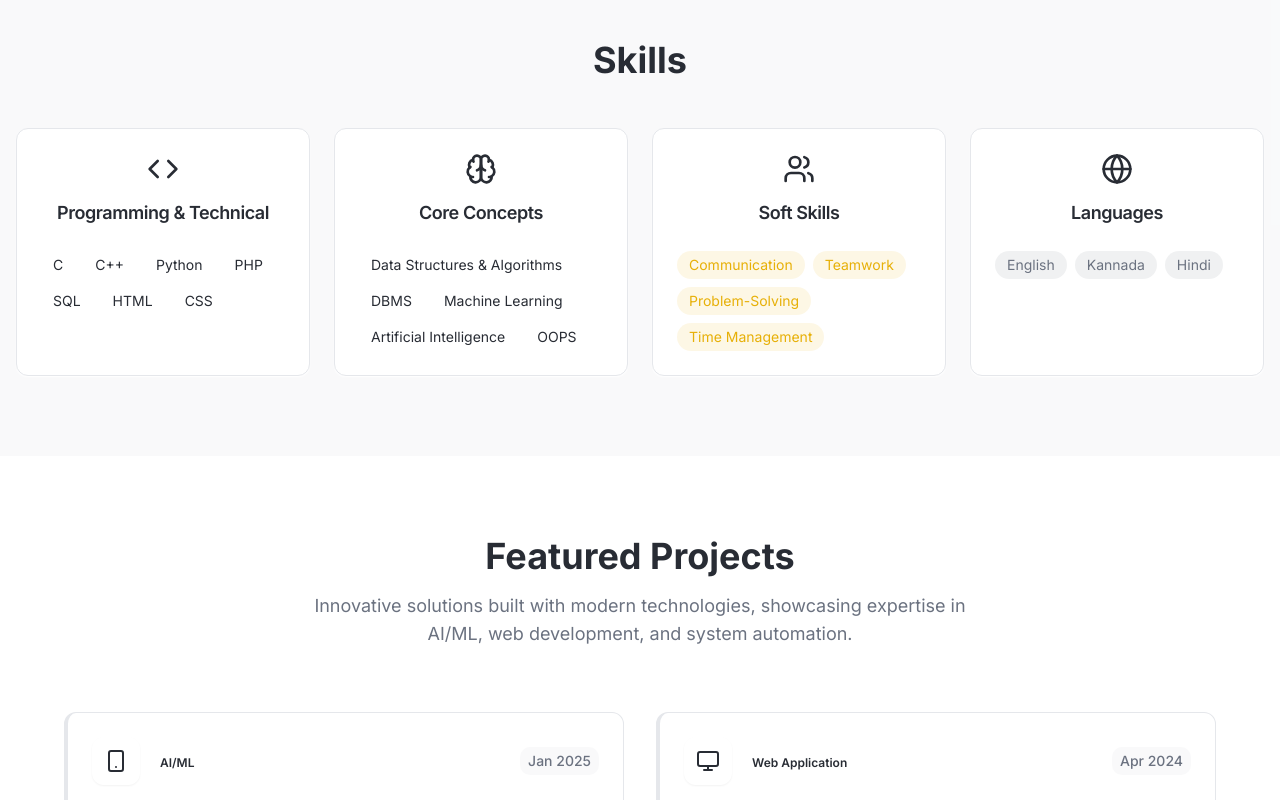
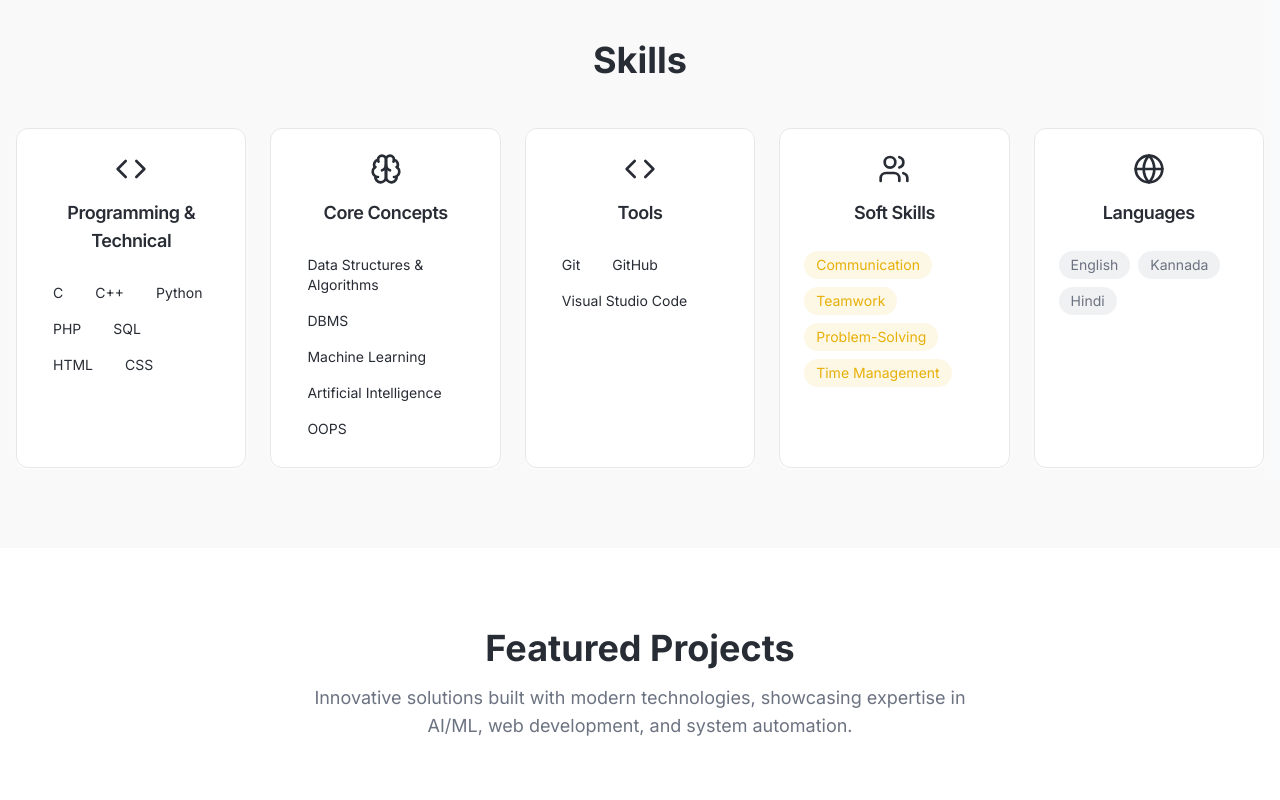
Before and after one commit to ArshiyaAnjum165/arshiya-ai-verse, a React (Vite) app: page / in a window 1280 px wide. Shown: the part 1300-2100 px from the top of the page. Built offline with nearby package versions, Linux system fonts and the light colour scheme.

Commit message:
Add tools section and update project date
Add a "Tools" section to the skills with Git, GitHub, and Visual Studio Code. Update the date for the "Gesture-Driven AI File Viewer" project to October 2024.

```diff
--- a/src/pages/Index.tsx
+++ b/src/pages/Index.tsx
@@ -68,6 +68,7 @@ const Index = () => {
   const skills = {
     technical: ["C", "C++", "Python", "PHP", "SQL", "HTML", "CSS"],
     concepts: ["Data Structures & Algorithms", "DBMS", "Machine Learning", "Artificial Intelligence", "OOPS"],
+    tools: ["Git", "GitHub", "Visual Studio Code"],
     soft: ["Communication", "Teamwork", "Problem-Solving", "Time Management"],
     languages: ["English", "Kannada", "Hindi"]
   };
@@ -75,7 +76,7 @@ const Index = () => {
   const projects = [
     {
       title: "Gesture-Driven AI File Viewer",
-      date: "Jan 2025",
+      date: "Oct 2024",
       tech: "MediaPipe, Vosk, Hugging Face APIs",
       description: "An intelligent file viewing system controlled through hand gestures and voice commands, built using MediaPipe, Vosk, and Hugging Face APIs. The system enables users to navigate files hands-free, enhancing accessibility and modern human-computer interaction.",
       icon: <Smartphone className="h-6 w-6" />,
@@ -297,7 +298,7 @@ const Index = () => {
       <section id="skills" className="py-20 bg-muted/50">
         <div className="container mx-auto px-4">
           <h2 className="text-4xl font-bold text-center mb-12 text-navy">Skills</h2>
-          <div className="grid grid-cols-1 md:grid-cols-2 lg:grid-cols-4 gap-6">
+          <div className="grid grid-cols-1 md:grid-cols-2 lg:grid-cols-5 gap-6">
             <Card className="shadow-card hover:shadow-elegant transition-all duration-300 transform hover:-translate-y-2">
               <CardHeader className="text-center">
                 <Code className="h-8 w-8 mx-auto mb-2 text-teal" />
@@ -323,6 +324,22 @@ const Index = () => {
                 <div className="flex flex-wrap gap-2">
                   {skills.concepts.map((skill, index) => (
                     <span key={index} className="px-3 py-1 bg-navy/10 text-navy rounded-full text-sm">
+                      {skill}
+                    </span>
+                  ))}
+                </div>
+              </CardContent>
+            </Card>
+
+            <Card className="shadow-card hover:shadow-elegant transition-all duration-300 transform hover:-translate-y-2">
+              <CardHeader className="text-center">
+                <Code className="h-8 w-8 mx-auto mb-2 text-teal" />
+                <CardTitle className="text-lg">Tools</CardTitle>
+              </CardHeader>
+              <CardContent>
+                <div className="flex flex-wrap gap-2">
+                  {skills.tools.map((skill, index) => (
+                    <span key={index} className="px-3 py-1 bg-teal/10 text-teal rounded-full text-sm">
                       {skill}
                     </span>
                   ))}
```
